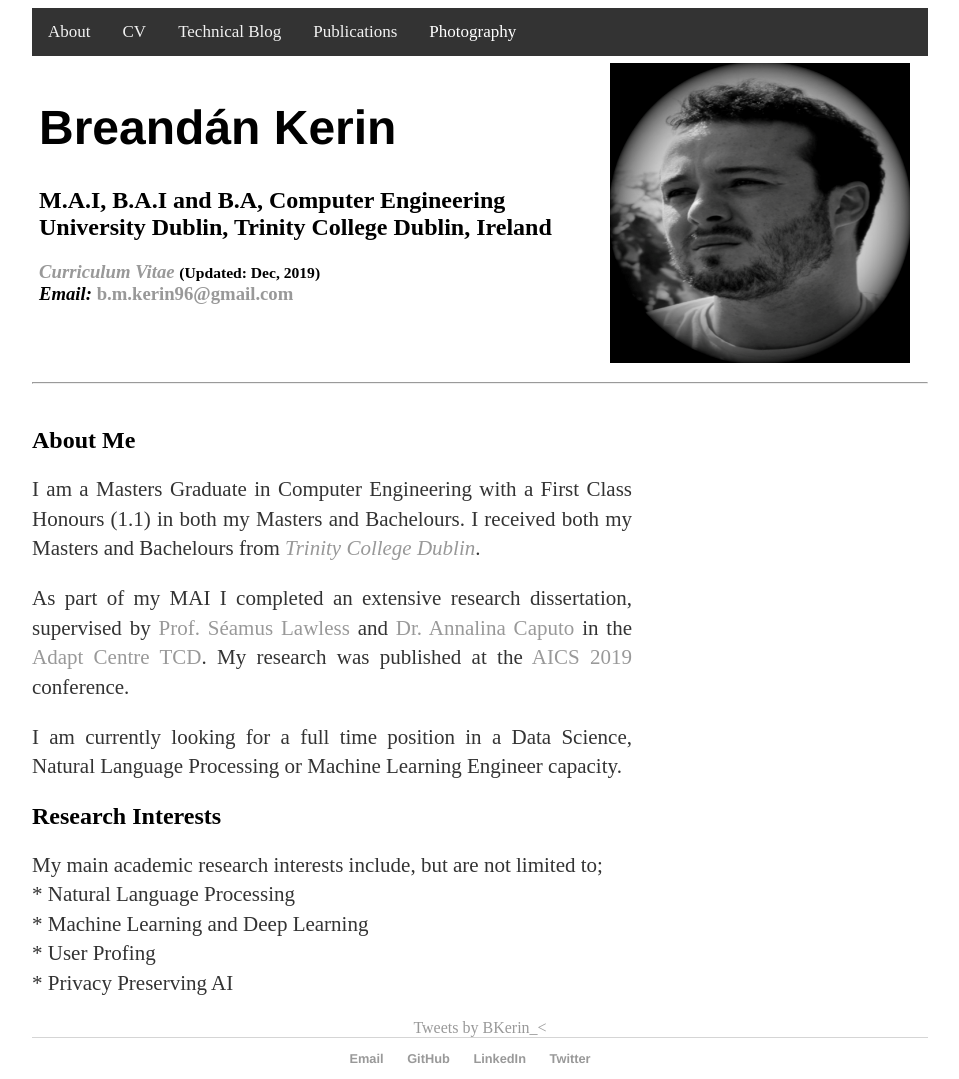
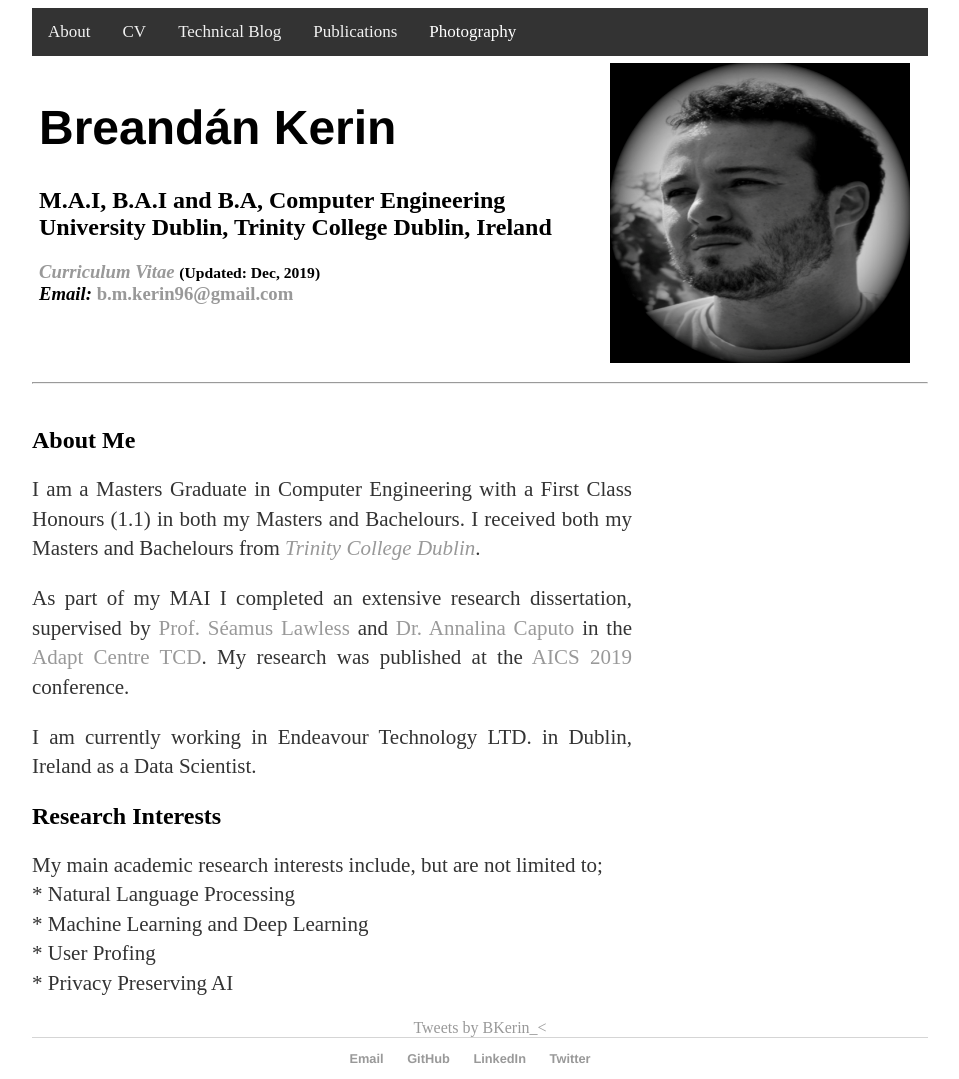
Before and after one commit to kerinb/kerinb.github.io, a Jekyll site: the page built from index.md, in a window 1280 px wide. Shown: the whole page, without its empty margins (160-1119 px from the left). Built offline with Jekyll 4.4.1, drawn with Linux system fonts in a browser that asks for light colours; comment, search, counter and statistics services are not loaded.

Commit message:
edit home page

```diff
--- a/index.md
+++ b/index.md
@@ -67,7 +67,7 @@ My research was published at the <a href="http://aics2019.datascienceinstitute.i
 </p>
 
 <p align="justify" style="max-width:600px">
-I am currently looking for a full time position in a Data Science, Natural Language Processing or Machine Learning Engineer capacity.
+I am currently working in Endeavour Technology LTD. in Dublin, Ireland as a Data Scientist.
 </p>
 
 ## Research Interests
```
